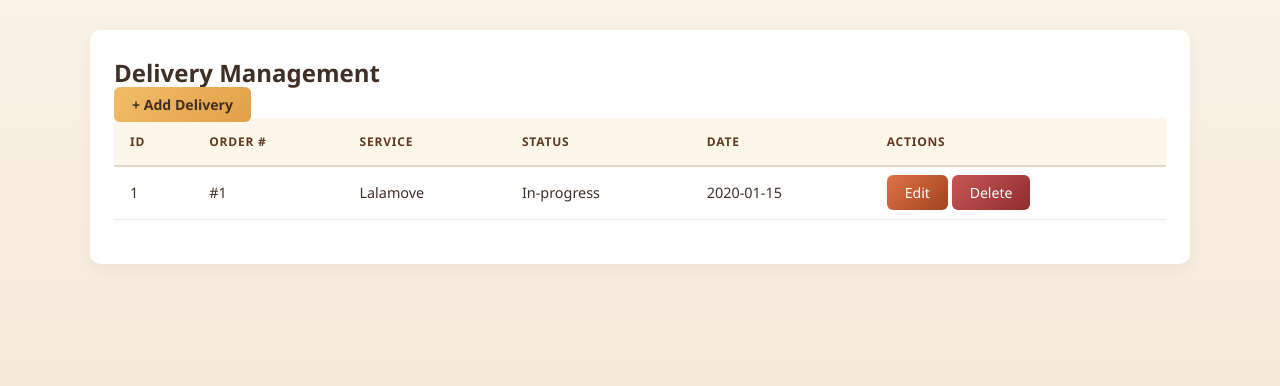
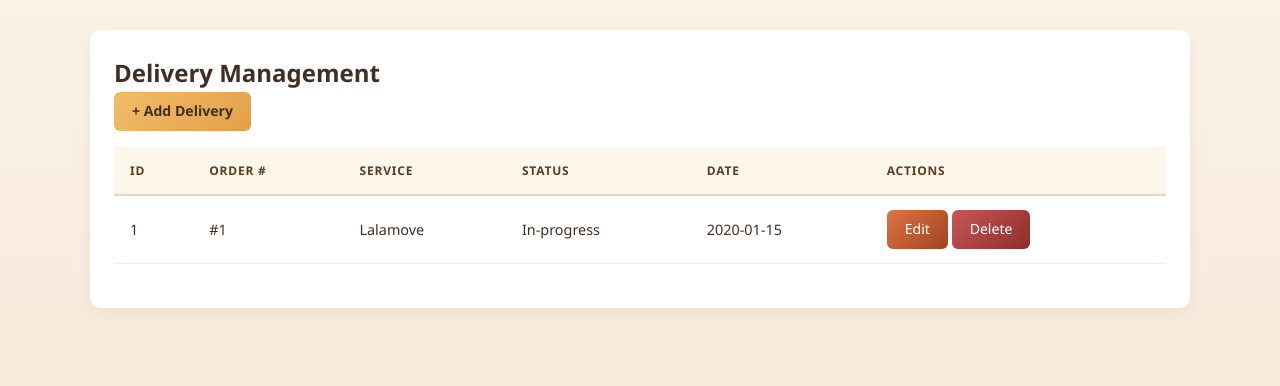
Before and after one commit to Furyk1923/Amah-Mary-s-Kitchen-by-Bare-Minimum, a PHP site: page /delivery.php in a window 1280 px wide. Shown: the part 108-494 px from the top of the page. Run offline with PHP 8.4, Linux system fonts and the light colour scheme; the visitor is signed in with stand-in values (Sample User, id 1); tables that the repository leaves empty hold one stand-in row (values such as "Sample post").

Commit message:
Update style.css

```diff
--- a/style.css
+++ b/style.css
@@ -254,6 +254,7 @@ table tbody tr:hover {
    BUTTONS
    ================================================= */
 .btn {
+    display: inline-block;
     padding: 8px 18px;
     border: none;
     border-radius: 6px;
@@ -300,6 +301,7 @@ table tbody tr:hover {
     background: linear-gradient(135deg, #f2bd68, var(--accent));
     color: #402f25;
     font-weight: 600;
+    margin-bottom: 16px;
 }
 
 /* =================================================
```
